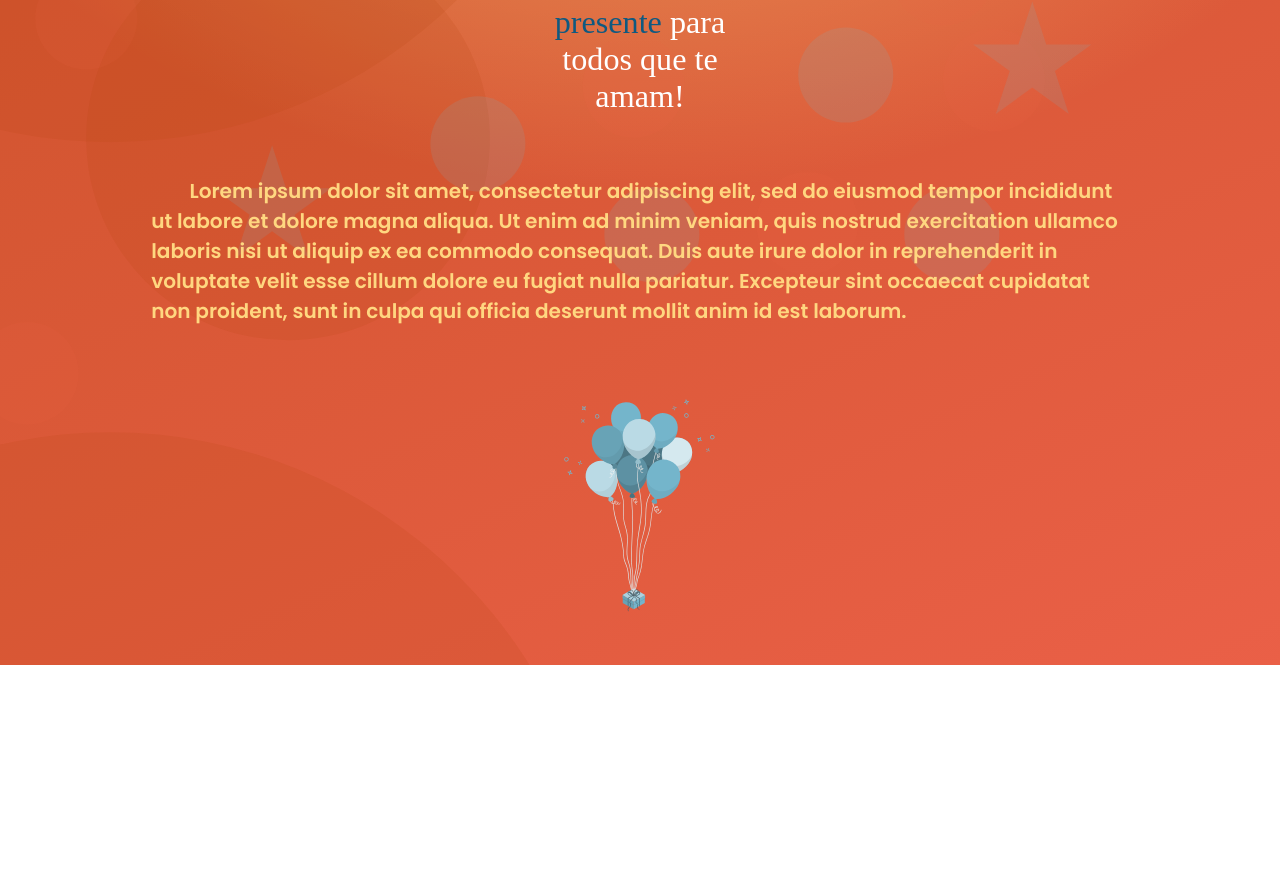
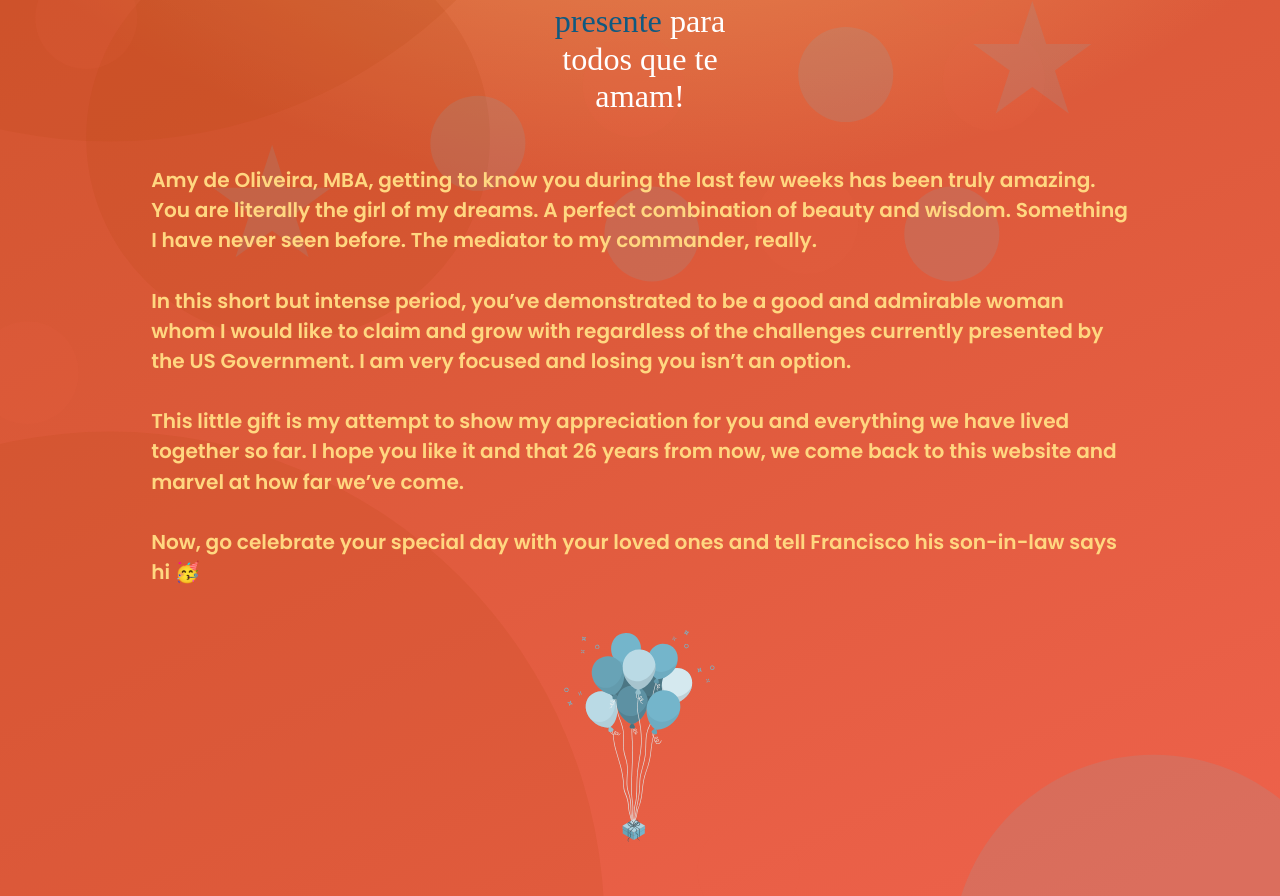
Before and after one commit to lnogueir/mba-birthday, a plain HTML site: page index.html in a window 1280 px wide. Shown: the part 1777-2673 px from the top of the page. Before the commit the page ends 2442 px from the top, so only its background shows below. Drawn offline with nearby package versions, Linux system fonts and the light colour scheme; a web font is replaced by a local one.

Commit message:
add paragraph

```diff
--- a/index.html
+++ b/index.html
@@ -84,7 +84,13 @@
           amam!
       </div>
       <div class="birthdayParagraph">
-        Lorem ipsum dolor sit amet, consectetur adipiscing elit, sed do eiusmod tempor incididunt ut labore et dolore magna aliqua. Ut enim ad minim veniam, quis nostrud exercitation ullamco laboris nisi ut aliquip ex ea commodo consequat. Duis aute irure dolor in reprehenderit in voluptate velit esse cillum dolore eu fugiat nulla pariatur. Excepteur sint occaecat cupidatat non proident, sunt in culpa qui officia deserunt mollit anim id est laborum.
+        Amy de Oliveira, MBA, getting to know you during the last few weeks has been truly amazing. You are literally the girl of my dreams. A perfect combination of beauty and wisdom. Something I have never seen before. The mediator to my commander, really.
+        <br/><br/>
+        In this short but intense period, you’ve demonstrated to be a good and admirable woman whom I would like to claim and grow with regardless of the challenges currently presented by the US Government. I am very focused and losing you isn’t an option.
+        <br/><br/>
+        This little gift is my attempt to show my appreciation for you and everything we have lived together so far. I hope you like it and that 26 years from now, we come back to this website and marvel at how far we’ve come.
+        <br/><br/>
+        Now, go celebrate your special day with your loved ones and tell Francisco his son-in-law says hi 🥳
       </div>
       <div id="birthdayEndBallons">
           <img src="assets/ballon-s3.svg"/>
--- a/style.css
+++ b/style.css
@@ -173,12 +173,11 @@ swiper-container img {
 }
 .birthdayParagraph {
   display: flex;
-  margin-top: 30px;
+  margin-top: 50px;
   margin-bottom: 30px;
   margin-left: 12%;
   margin-right: 12%;
   font-family: 'Poppins';
-  white-space: pre-wrap;
   color: #FFD780;
   font-size: 20px;
   text-align: left;
```
